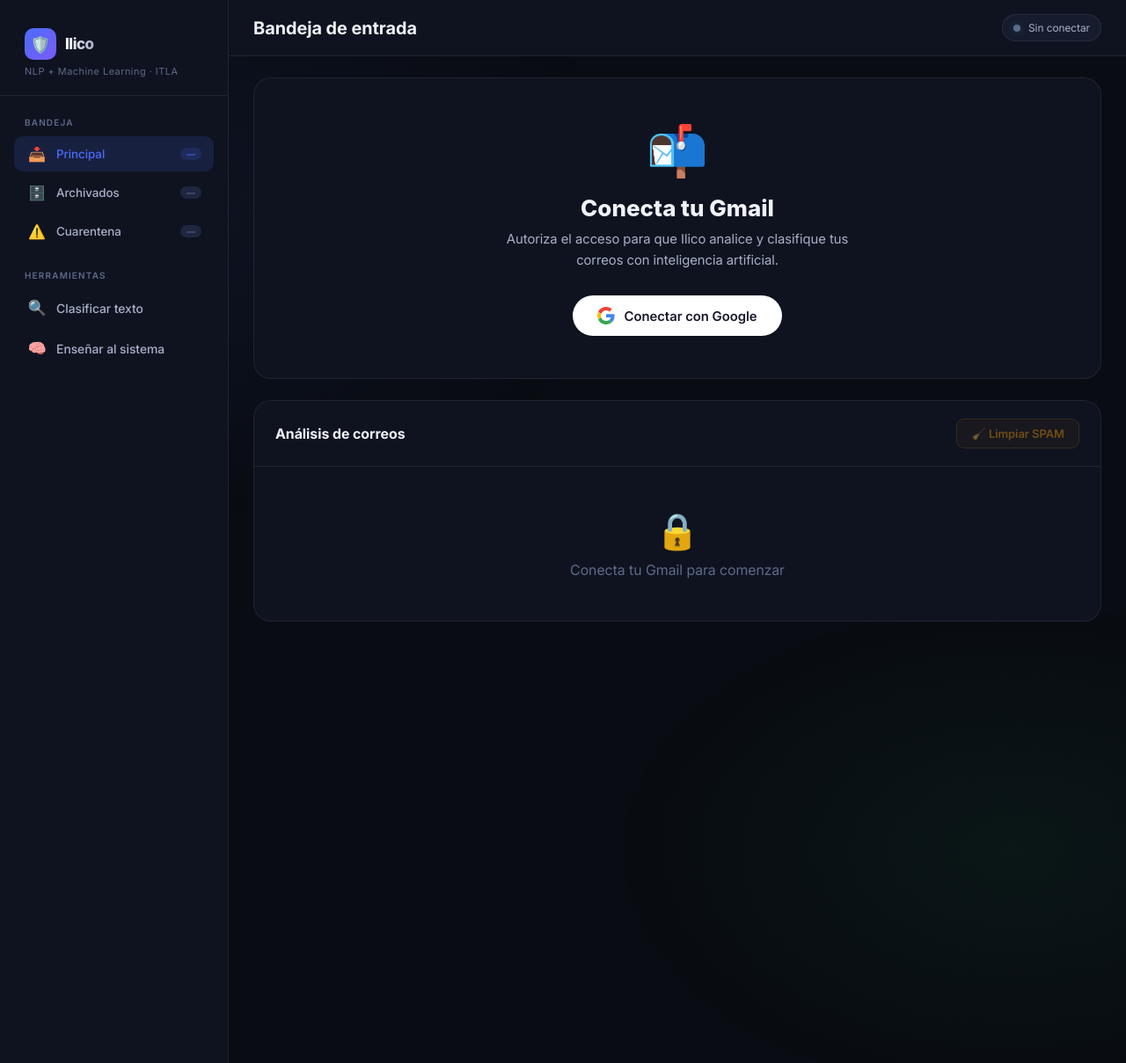
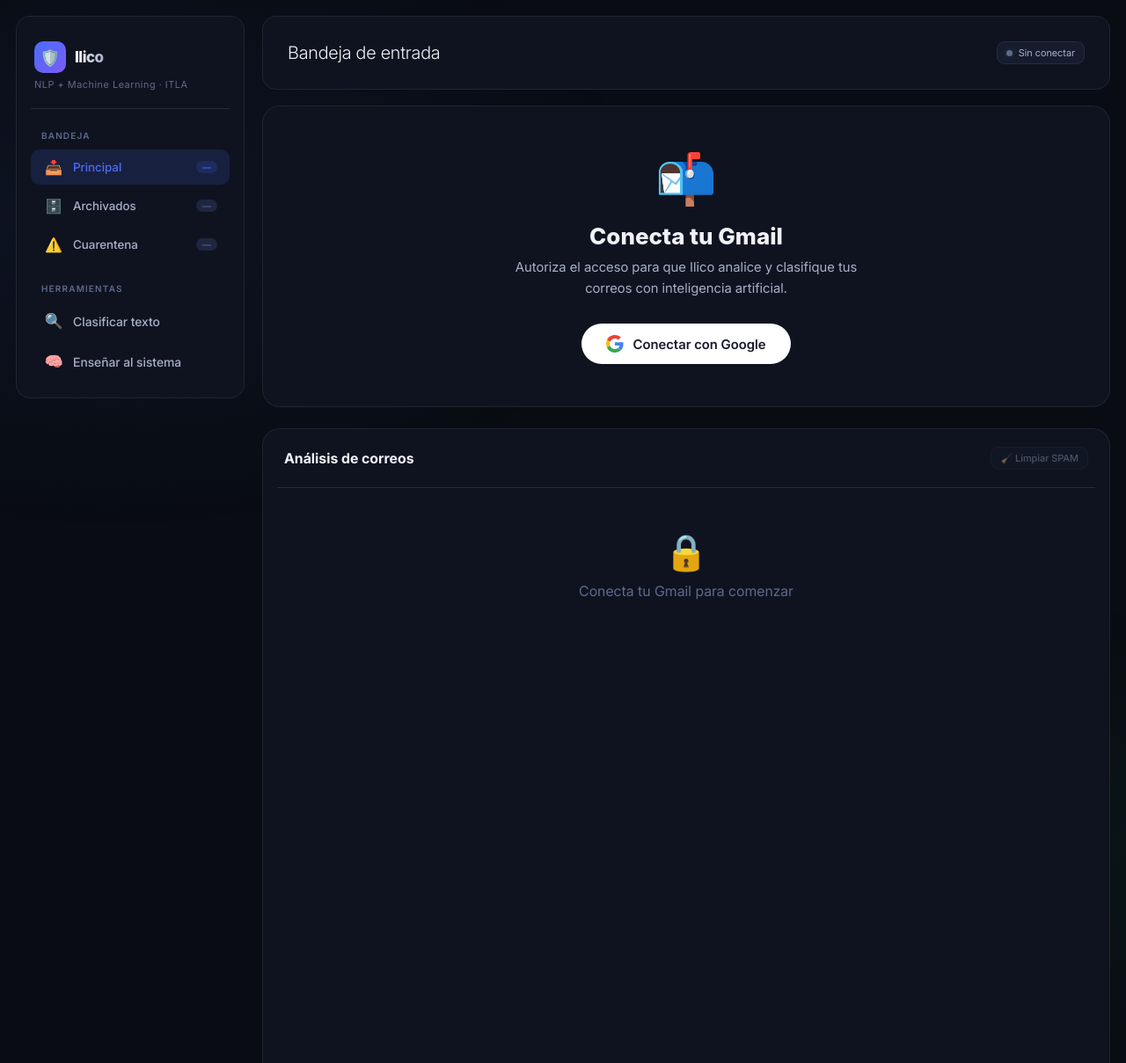
Before and after one commit to twentyone-21st/Ilico, a Flask app: page / in a window 1280 px wide. Shown: the whole page at 88% size. Run offline with Flask 3, Linux system fonts and the light colour scheme; data that the repository does not hold is empty; some web fonts are replaced.

Commit message:
Rediseño visual completo de la interfaz
- Topbar flotante a 18px de los bordes con altura fija de 84px
- Badge de usuario y botón de sesión apilados verticalmente, tamaño reducido
- List panel: header estático, scroll interno sin scrollbar, fade inferior
- Divisores inset (left/right: 20px) en filas de tabla y encabezado ASUNTO sticky
- body y content-main con overflow:hidden para eliminar scroll de página
- Barra de confianza unificada en color único (#5767F7)
- Botón Limpiar SPAM en gris neutro
- Logo clickable (location.reload) y sidebar-divider explícito

Co-Authored-By: Claude Sonnet 4.6 <noreply@anthropic.com>

```diff
--- a/static/css/style.css
+++ b/static/css/style.css
@@ -70,8 +70,8 @@ body {
   background: var(--bg-0);
   color: var(--text-0);
   font-family: var(--font-body);
-  min-height: 100vh;
-  overflow-x: hidden;
+  height: 100vh;
+  overflow: hidden;
 }
 
 /* Degradados de fondo decorativos fijos, sin interacción */
@@ -101,31 +101,32 @@ body::before {
 
 /* == SIDEBAR == */
 .sidebar {
-  grid-row: 1 / -1;
   background: var(--bg-1);
-  border-right: 1px solid var(--border);
+  border: 1px solid var(--border);
+  border-radius: 16px;
   padding: 0;
   display: flex;
   flex-direction: column;
   position: fixed;
-  top: 0;
-  left: 0;
+  top: 18px;
+  left: 18px;
   width: 260px;
-  height: 100vh;
-  overflow-y: hidden;
-  overflow-x: hidden;
+  overflow: hidden;
   z-index: 10;
-  contain: layout style;
 }
 
 /* == LOGOTIPO == */
 .logo {
-  position: sticky;
-  top: 0;
-  z-index: 2;
   background: var(--bg-1);
-  padding: 32px 28px 20px;
-  border-bottom: 1px solid var(--border);
+  padding: 28px 20px 20px;
+  cursor: pointer;
+}
+
+.sidebar-divider {
+  height: 1px;
+  background: rgba(255,255,255,0.10);
+  margin: 0 16px;
+  flex-shrink: 0;
 }
 
 .logo-mark {
@@ -225,33 +226,43 @@ body::before {
 /* == TOPBAR == */
 .topbar {
   background: var(--bg-1);
-  border-bottom: 1px solid var(--border);
-  padding: 16px 28px;
+  border: 1px solid var(--border);
+  border-radius: 16px;
+  padding: 0 28px;
   display: flex; align-items: center; justify-content: space-between;
+  position: fixed;
+  top: 18px;
+  left: 298px; /* 18px sidebar + 260px width + 20px gap */
+  right: 18px;
+  height: 84px;
   min-width: 0;
   overflow: hidden;
-  contain: layout style;
+  z-index: 9;
 }
 
 .topbar-title {
   font-family: var(--font-display);
   font-size: 20px;
-  font-weight: 700;
+  font-weight: 300;
+  letter-spacing: -0.01em;
 }
 
 .topbar-right {
-  display: flex; align-items: center; gap: 8px;
+  display: flex;
+  flex-direction: column;
+  align-items: flex-end;
+  gap: 6px;
   flex-shrink: 0;
   min-width: 0;
 }
 
 .user-badge {
-  display: flex; align-items: center; gap: 9px;
-  padding: 7px 12px;
+  display: flex; align-items: center; gap: 7px;
+  padding: 5px 10px;
   background: var(--bg-2);
   border: 1px solid var(--border);
-  border-radius: 50px;
-  font-size: 12px;
+  border-radius: 9px;
+  font-size: 11px;
   color: var(--text-1);
   max-width: 240px;
   overflow: hidden;
@@ -264,17 +275,21 @@ body::before {
 }
 
 .user-dot {
-  width: 8px; height: 8px;
+  width: 7px; height: 7px;
   border-radius: 50%;
   background: var(--ham);
   box-shadow: 0 0 8px var(--ham-glow);
 }
 
+#btn-logout {
+  font-size: 11px;
+  padding: 5px 10px;
+}
+
 /* == ÁREA DE CONTENIDO PRINCIPAL == */
 .main {
-  padding: 24px 28px;
-  overflow-y: auto;
-  overflow-x: hidden;
+  padding: 0 18px 0 0;
+  overflow: hidden;
   min-width: 0;
   scrollbar-width: thin;
   scrollbar-color: #2e3a5a #0f1320;
@@ -310,13 +325,40 @@ body::before {
   border-radius: var(--radius-lg);
   overflow: hidden;
   min-width: 0;
+  display: flex;
+  flex-direction: column;
+  height: calc(100vh - 138px); /* topbar top 18px + height 84px + gap 18px + bottom gap 18px */
+  position: relative;
+}
+
+/* Fade gradient que se superpone a la parte inferior de la lista */
+.table-wrap::after {
+  content: '';
+  position: absolute;
+  left: 0;
+  right: 0;
+  bottom: 0;
+  height: 60px;
+  background: linear-gradient(to bottom, transparent, var(--bg-1));
+  pointer-events: none;
+  border-radius: 0 0 var(--radius-lg) var(--radius-lg);
 }
 
 .table-header {
   padding: 20px 24px;
-  border-bottom: 1px solid var(--border);
   display: flex; align-items: center; justify-content: space-between;
-}
+  flex-shrink: 0;
+}
+
+/* Zona scrollable de la lista de correos */
+.table-scroll-wrap {
+  flex: 1;
+  overflow-y: auto;
+  overflow-x: hidden;
+  scrollbar-width: none;
+  -ms-overflow-style: none;
+}
+.table-scroll-wrap::-webkit-scrollbar { display: none; }
 
 .table-title {
   font-family: var(--font-display);
@@ -749,9 +788,11 @@ input[type="text"]::placeholder { color: var(--text-2); font-family: var(--font-
 .content-main {
   display: flex;
   flex-direction: column;
-  min-height: 100vh;
-  margin-left: 260px;
-  width: calc(100% - 260px);
+  height: 100vh;
+  overflow: hidden;
+  margin-left: 298px; /* 18px offset + 260px sidebar + 20px gap */
+  width: calc(100% - 298px);
+  padding-top: 120px; /* 18px topbar top + 84px topbar height + 18px gap */
 }
 
 /* == BOTÓN HAMBURGER (oculto en desktop) == */
@@ -1433,18 +1479,18 @@ input[type="text"]::placeholder { color: var(--text-2); font-family: var(--font-
 
 /* == BOTÓN LIMPIAR SPAM == */
 .btn-limpiar {
-  background: var(--sosp-dim);
-  color: var(--sosp);
-  border: 1px solid rgba(255,165,2,0.35);
-  padding: 8px 16px;
+  background: var(--bg-2);
+  color: var(--text-1);
+  border: 1px solid var(--border);
+  padding: 5px 10px;
   border-radius: 9px;
   font-family: var(--font-body);
-  font-size: 13px;
-  font-weight: 600;
+  font-size: 11px;
+  font-weight: 500;
   cursor: pointer;
   transition: all 0.18s ease;
 }
-.btn-limpiar:hover    { background: rgba(255,165,2,0.2); transform: translateY(-1px); }
+.btn-limpiar:hover    { border-color: var(--border-md); color: var(--text-0); }
 .btn-limpiar:disabled { opacity: 0.4; cursor: not-allowed; transform: none; }
 
 /* == CUARENTENA: badge en rojo cuando está activa == */
--- a/templates/index.html
+++ b/templates/index.html
@@ -18,13 +18,14 @@
 
   <!-- SIDEBAR: navegación lateral con categorías de bandeja y herramientas -->
   <aside class="sidebar">
-    <div class="logo">
+    <div class="logo" onclick="location.reload()">
       <div class="logo-mark">
         <div class="logo-icon">🛡️</div>
         <span class="logo-name">Ilico</span>
       </div>
       <div class="logo-sub">NLP + Machine Learning · ITLA</div>
     </div>
+    <div class="sidebar-divider"></div>
 
     <nav class="nav">
       <div class="nav-label">Bandeja</div>
@@ -68,7 +69,7 @@
           <span id="user-email">Conectando...</span>
         </div>
         {% if autenticado %}
-        <a href="/auth/logout" id="btn-logout" class="btn btn-ghost" style="font-size:12px;padding:7px 14px">Cerrar sesión</a>
+        <a href="/auth/logout" id="btn-logout" class="btn btn-ghost">Cerrar sesión</a>
         {% endif %}
       </div>
     </header>
@@ -115,12 +116,15 @@
               </button>
             </div>
           </div>
+          <div class="sidebar-divider"></div>
 
           <!-- Contenido dinámico: spinner, tabla o estado vacío inyectado por JS -->
-          <div id="tabla-contenido">
-            <div class="empty">
-              <div class="empty-icon">📭</div>
-              <div>Cargando tus correos...</div>
+          <div class="table-scroll-wrap">
+            <div id="tabla-contenido">
+              <div class="empty">
+                <div class="empty-icon">📭</div>
+                <div>Cargando tus correos...</div>
+              </div>
             </div>
           </div>
         </div>
```
Also changed, not shown: other parts of static/css/style.css (+39 -37 lines).
